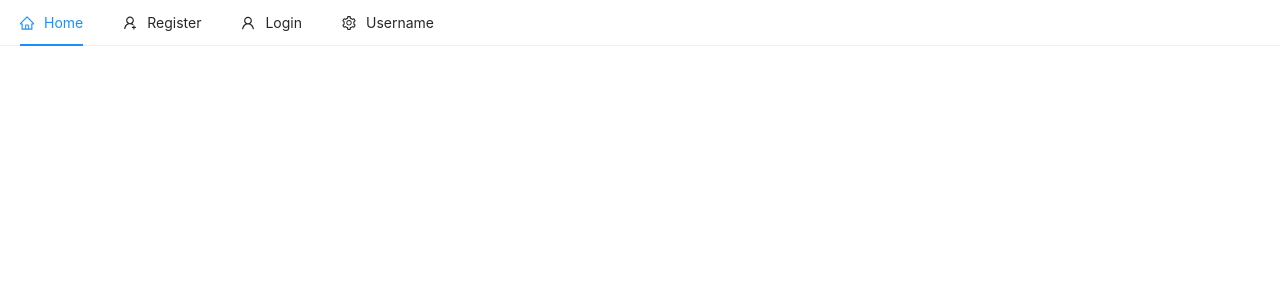
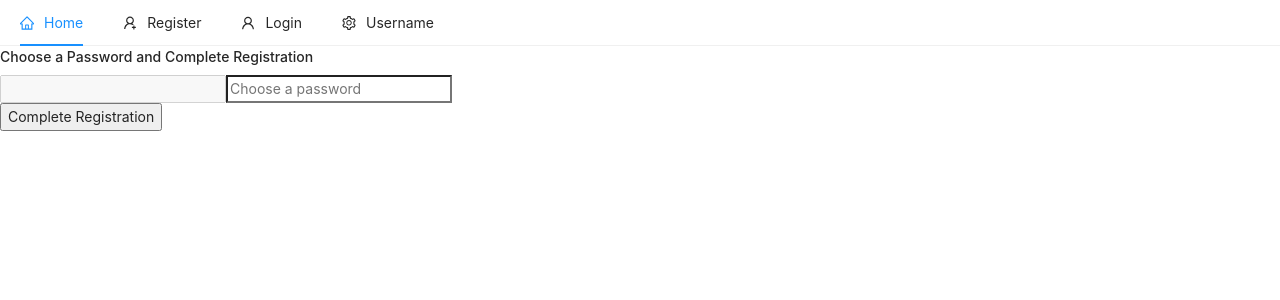
Before and after one commit to asuleigh/ReactStore, a React (Create React App) app: page /register/complete in a window 1280 px wide. Shown: the top 300 px of the page. Built offline with nearby package versions, Linux system fonts and the light colour scheme.

Commit message:
working on sign up/complete registration page

```diff
--- a/src/App.js
+++ b/src/App.js
@@ -1,20 +1,25 @@
 // import logo from './logo.svg';
 // import './App.css';
 import React from "react";
-import {Switch, Route} from 'react-router-dom';
-import Login from './pages/auth/Login';
-import Register from './pages/auth/Register';
-import Home from './pages/Home';
-import Header from './components/nav/Header';
+import { Switch, Route } from "react-router-dom";
+import { ToastContainer } from "react-toastify";
+import "react-toastify/dist/ReactToastify.css";
+import Login from "./pages/auth/Login";
+import Register from "./pages/auth/Register";
+import Home from "./pages/Home";
+import Header from "./components/nav/Header";
+import RegisterComplete from "./pages/auth/RegisterComplete"
 
 const App = () => {
   return (
     <>
     <Header />
+    <ToastContainer />
     <Switch>
       <Route exact path="/" component={Home} />
       <Route exact path="/login" component={Login} />
       <Route exact path="/register" component={Register} />
+      <Route exact path="/register/complete" component={RegisterComplete} />
     </Switch>
     </>
   )
--- a/src/pages/auth/Register.js
+++ b/src/pages/auth/Register.js
@@ -1,15 +1,16 @@
 import React, { useState } from "react";
 import { auth } from "../../firebase";
-import { toast, ToastContainer } from "react-toastify";
-import "react-toastify/dist/ReactToastify.css";
+import { toast } from "react-toastify";
+
 
 const Register = () => {
   const [email, setEmail] = useState("");
 
   const handleSubmit = async (e) => {
     e.preventDefault();
+    // console.log("ENV --->", process.env.REACT_APP_REGISTER_REDIRECT_URL);
     const config = {
-      url: "http://localhost:3000/register/complete",
+      url: process.env.REACT_APP_REGISTER_REDIRECT_URL,
       handleCodeInApp: true,
     };
 
@@ -45,7 +46,6 @@
         <div className="col-md-6 offset-md-3">
           <h4>Register</h4>
           <p>Enter a valid email, and we will send you a link to complete registration</p>
-          <ToastContainer />
           {registerForm()}
         </div>
       </div>
--- /dev/null
+++ b/src/pages/auth/RegisterComplete.js
@@ -0,0 +1,57 @@
+import React, { useState, useEffect } from "react";
+import { auth } from "../../firebase";
+import { toast } from "react-toastify";
+
+
+const RegisterComplete = ({history}) => {
+  const [email, setEmail] = useState("");
+  const [password, setPassword] = useState ('');
+///props.history
+
+  useState(() => {
+      setEmail(window.localStorage.getItem('emailForRegistration'))
+  }, [])
+
+  const handleSubmit = async (e) => {
+    e.preventDefault();
+
+  };
+
+  const completeRegistrationForm = () => (
+    <form onSubmit={handleSubmit}>
+      <input
+        type="email"
+        className="form-control"
+        value={email}
+        disabled
+      />
+      <input
+        type="password"
+        className="form-control"
+        value={password}
+        onChange={e => setPassword(e.target.value)}
+        placeholder="Choose a password"
+        autofocus
+      />
+
+    <br />
+
+      <button type="submit" className="btn btn-raised">
+        Complete Registration
+      </button>
+    </form>
+  );
+
+  return (
+    <div className="container p-5">
+      <div className="row">
+        <div className="col-md-6 offset-md-3">
+          <h4>Choose a Password and Complete Registration</h4>
+          {completeRegistrationForm()}
+        </div>
+      </div>
+    </div>
+  );
+};
+
+export default RegisterComplete;
```
Also changed, not shown: 1 other file (tests, documents, lock files or other folders).
